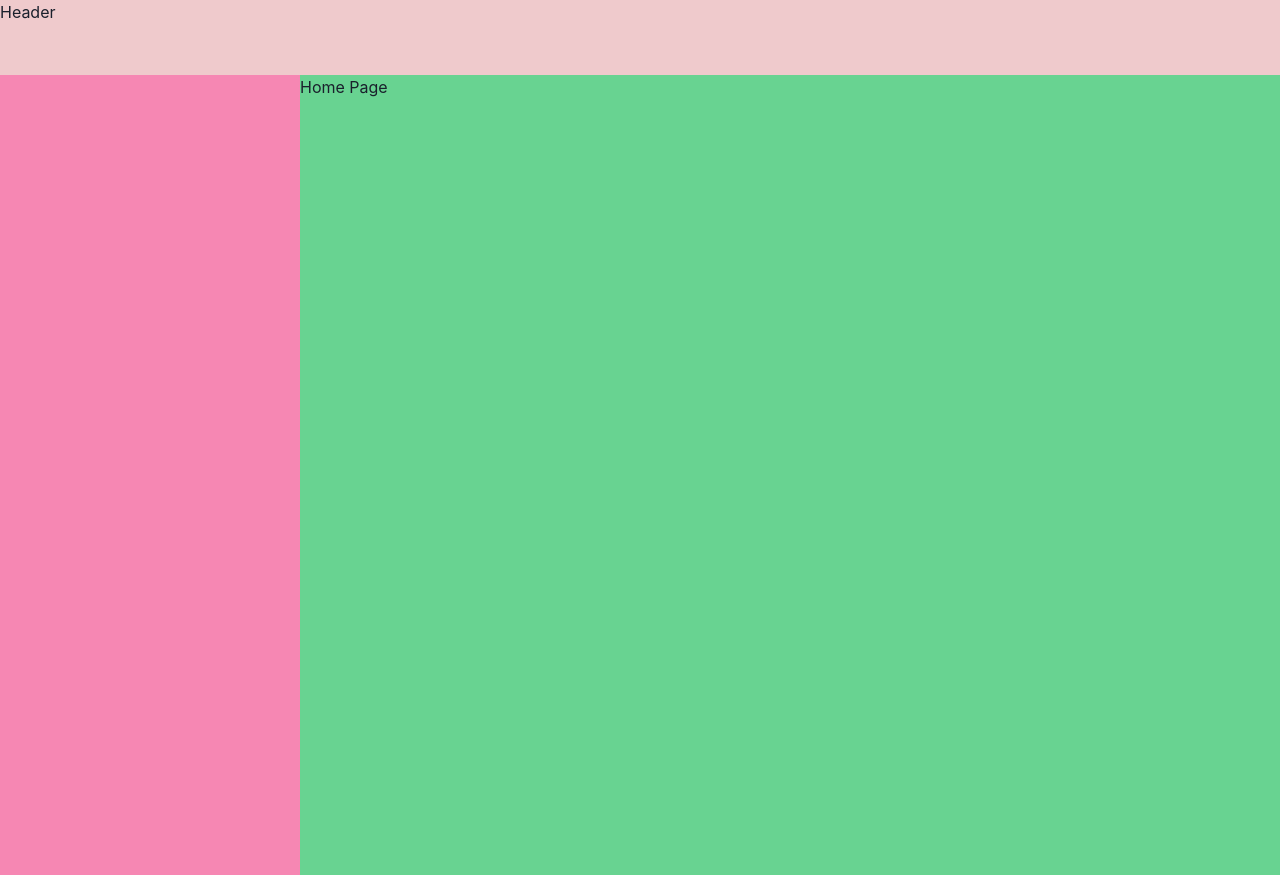
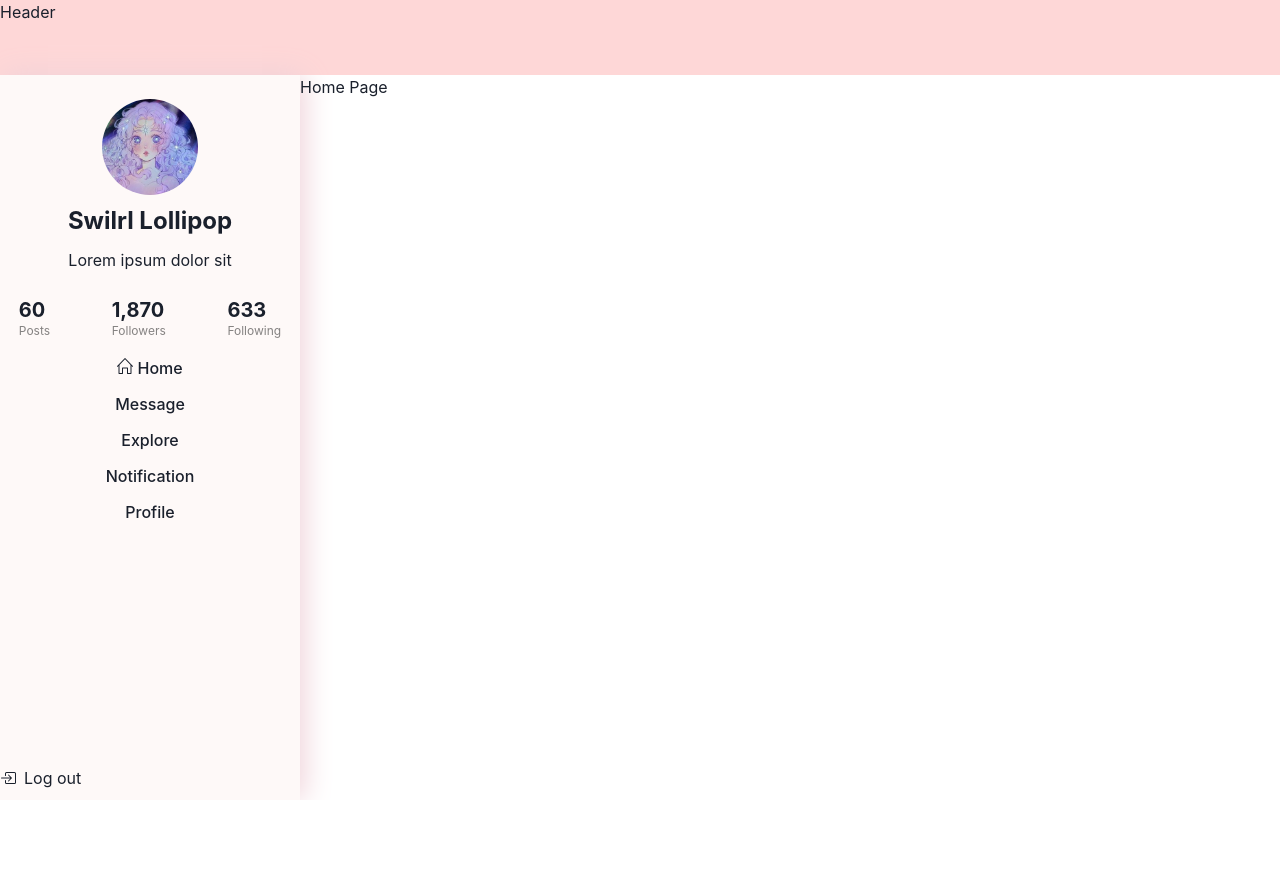
Before and after one commit to Hoanghuygia/social-media-site, a React (Vite) app in the folder client/: page / in a window 1280 px wide. After the commit the page ends 800 px from the top, so only its background shows below. Built offline with nearby package versions, Linux system fonts and the light colour scheme.

Commit message:
side bar + set up other page

```diff
--- a/client/package.json
+++ b/client/package.json
@@ -17,6 +17,7 @@
     "framer-motion": "^11.1.9",
     "react": "^18.2.0",
     "react-dom": "^18.2.0",
+    "react-icons": "^5.2.1",
     "react-router-dom": "^6.23.0"
   },
   "devDependencies": {
--- a/client/src/components/SideBar.jsx
+++ b/client/src/components/SideBar.jsx
@@ -1,8 +1,40 @@
-import {} from "@chakra-ui/react";
+import { Avatar, Center, VStack, Heading, Text, Flex, Box, Spacer, Icon } from "@chakra-ui/react";
+import { BsBoxArrowInRight } from "react-icons/bs";
+import SideBarNav from './SideBarNav';
 
 function SideBar() {
     return (
-         SideBar
+        <Flex flexDir='column' h='100%' boxShadow='4px 0px 28px rgba(239, 209, 216, 1)' gap={4}>
+            <Flex flexDir='column' mt='24px' textAlign="center" gap={3}>
+                <Center><Avatar size='xl' name='profile' src={'/img/avatar.png'} /></Center>
+                <Heading as="h2" fontSize='2xl' >Swilrl Lollipop</Heading>
+                <Text>Lorem ipsum dolor sit</Text>
+            </Flex>
+
+            <Flex pt='10px' justifyContent='space-around' gap='24px'>
+                <Box>
+                    <Heading fontSize='xl'>60</Heading>
+                    <Text fontSize='xs' color='RGBA(0, 0, 0, 0.48)' >Posts</Text>
+                </Box>
+                <Box>
+                    <Heading fontSize='xl'>1,870</Heading>
+                    <Text fontSize='xs' color='RGBA(0, 0, 0, 0.48)' >Followers</Text>
+                </Box>
+                <Box>
+                    <Heading fontSize='xl'>633</Heading>
+                    <Text fontSize='xs' color='RGBA(0, 0, 0, 0.48)'>Following</Text>
+                </Box>
+            </Flex>
+
+            <SideBarNav/>
+
+            <Spacer/>
+
+            <Box display="flex" alignItems="center" gap='2' mb='10px'>
+                <Icon as={BsBoxArrowInRight} />
+                <Text>Log out</Text>
+            </Box>
+        </Flex>
         );
 }
 
--- a/client/src/components/SideBarNav.jsx
+++ b/client/src/components/SideBarNav.jsx
@@ -1,6 +1,30 @@
+import { Flex, List, ListItem, Icon } from "@chakra-ui/react";
+import { NavLink } from "react-router-dom"
+import { SlHome } from "react-icons/sl";
+
 function SideBarNav() {
     return (
-        SideBarNav
+      <List align='center' spacing={3}>
+        <ListItem>
+          <NavLink to='/'><Icon as={SlHome} /> Home</NavLink>
+        </ListItem>
+
+		<ListItem>
+          <NavLink to='/message'>Message</NavLink>
+        </ListItem>
+
+		<ListItem>
+          <NavLink to='/explore'>Explore</NavLink>
+        </ListItem>
+
+		<ListItem>
+          <NavLink to='/notification'>Notification</NavLink>
+        </ListItem>
+
+		<ListItem>
+          <NavLink to='/profile'>Profile</NavLink>
+        </ListItem>
+      </List>
       );
 }
 
--- a/client/src/layouts/PageLayout.jsx
+++ b/client/src/layouts/PageLayout.jsx
@@ -1,8 +1,18 @@
 import { Flex, Grid, GridItem} from "@chakra-ui/react";
+import React, { useEffect, useState } from 'react';
 import SideBar from "../components/SideBar.jsx";
 import Header from "../components/Header.jsx";
 
 const PageLayout = ({ children }) => {
+
+    const [sidebarHeight, setSidebarHeight] = useState(0);
+
+    useEffect(() => {
+        const headerHeight = document.querySelector('.header').offsetHeight;
+        const windowHeight = window.innerHeight;
+        const sidebarHeight = windowHeight - headerHeight;
+        setSidebarHeight(sidebarHeight);
+    }, []);
 
     return (
         <Flex>
@@ -12,17 +22,18 @@ const PageLayout = ({ children }) => {
                 gridTemplateColumns={'300px auto'}
                 w='100vw'
             >
-                    <GridItem bg='bg-color.300' area={'header'}>
+                <GridItem className='header' bg='red.100' area={'header'}>
                     <Header/>
                 </GridItem>
-                    <GridItem h='100vh' pl='2' bg='pink.300' area={'nav'}>
+                <GridItem h={`${sidebarHeight}px`} bg='bg-color.100' area={'nav'} >
                     <SideBar/>
                 </GridItem>
-                    <GridItem bg='green.300' area={'main'}>
+                <GridItem bg='white.300' area={'main'}>
                     {children}
                 </GridItem>
             </Grid>
         </Flex>
     );
-};
+}
+
 export default PageLayout;
--- /dev/null
+++ b/client/src/pages/Explore.jsx
@@ -0,0 +1,5 @@
+function Explore() {
+    return ( <h2>Explore Page</h2>);
+}
+
+export default Explore;
--- /dev/null
+++ b/client/src/pages/Notification.jsx
@@ -0,0 +1,9 @@
+function Notification() {
+    return (
+    <div>
+    Notification Page
+    </div>
+);
+}
+
+export default Notification;
--- /dev/null
+++ b/client/src/pages/Profile.jsx
@@ -0,0 +1,5 @@
+function Profile() {
+    return ( <h2>Profile Page</h2>);
+}
+
+export default Profile;
--- a/client/src/routes/index.js
+++ b/client/src/routes/index.js
@@ -1,9 +1,12 @@
-import {Home, Message} from './../pages/index.js';
+import {Home, Message, Explore, Notification, Profile} from './../pages/index.js';
 import { PageLayout } from '../layouts/index.js';
 
 const publicRoutes = [
     { path: '/', component: Home, layout: PageLayout},
     { path: '/message', component: Message, layout: PageLayout},
+    { path: '/explore', component: Explore, layout: PageLayout},
+    { path: '/notification', component: Notification, layout: PageLayout},
+    { path: '/profile', component: Profile, layout: PageLayout},
 ];
 
 const privateRoutes = [];
```
Also changed, not shown: client/src/pages/index.js (+7 -1 lines), client/public/img/avatar.png (added), 1 other file (tests, documents, lock files or other folders). Lines whose indentation alone changed are shown as unchanged.
